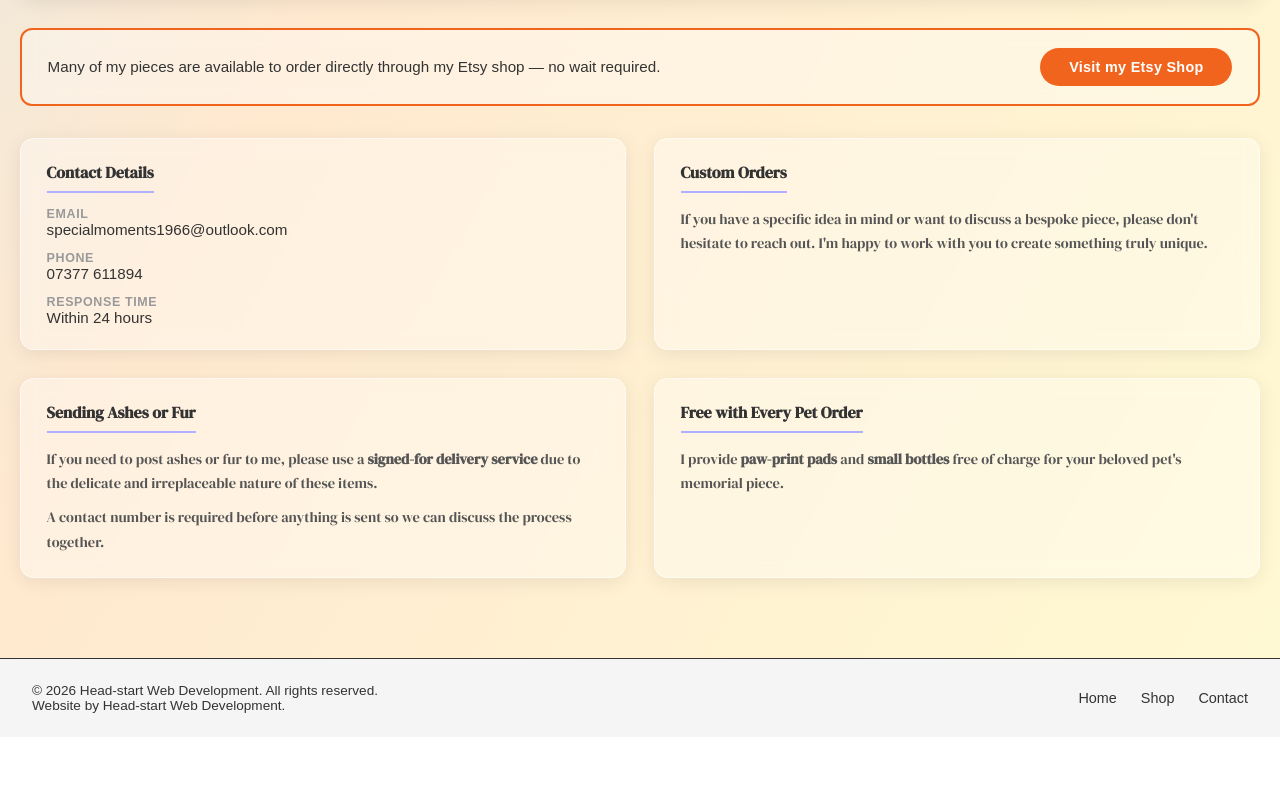
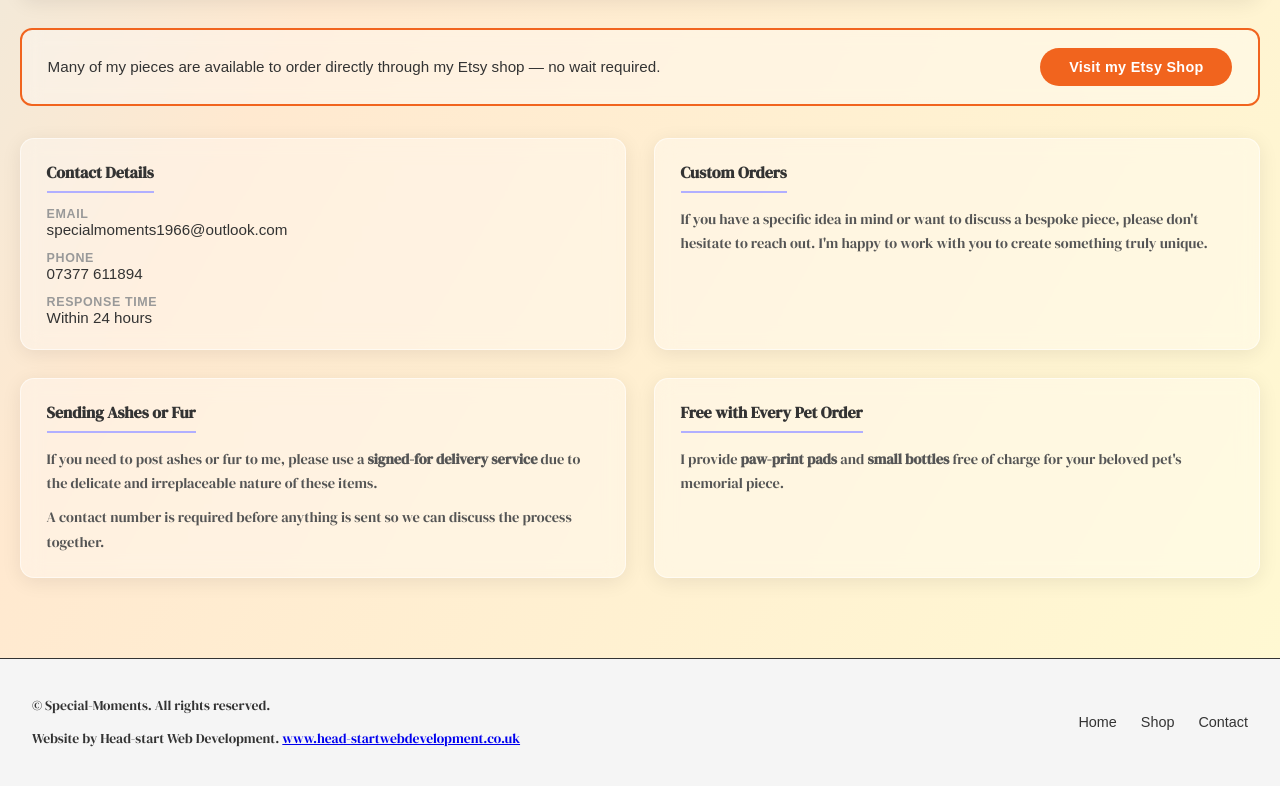
Before and after one commit to Ryanthehope/Special-Moments, a plain HTML site: page contact.html in a window 1280 px wide. Shown: the part 493-1279 px from the top of the page. Before the commit the page ends 1230 px from the top, so only its background shows below. Drawn offline with Linux system fonts and the light colour scheme.

Commit message:
Update to footer

```diff
--- a/contact.html
+++ b/contact.html
@@ -100,9 +100,8 @@
     <footer>
         <div class="footer-content">
             <div class="footer-copyright">
-                <span id="copyright">&copy; Special-Moments. All rights reserved.</span>
-                <br>
-                <span id="copyright">Website by Head-start Web Development.</span>
+                <p>&copy; Special-Moments. All rights reserved.</p>
+                <p>Website by Head-start Web Development. <a href="https://www.head-startwebdevelopment.co.uk" target="_blank" rel="noopener noreferrer">www.head-startwebdevelopment.co.uk</a></p>
             </div>
             <nav class="footer-nav">
                 <ul class="footer-nav-links">
```
Also changed, not shown: index.html (+2 -3 lines), shop.html (+3 -4 lines).
